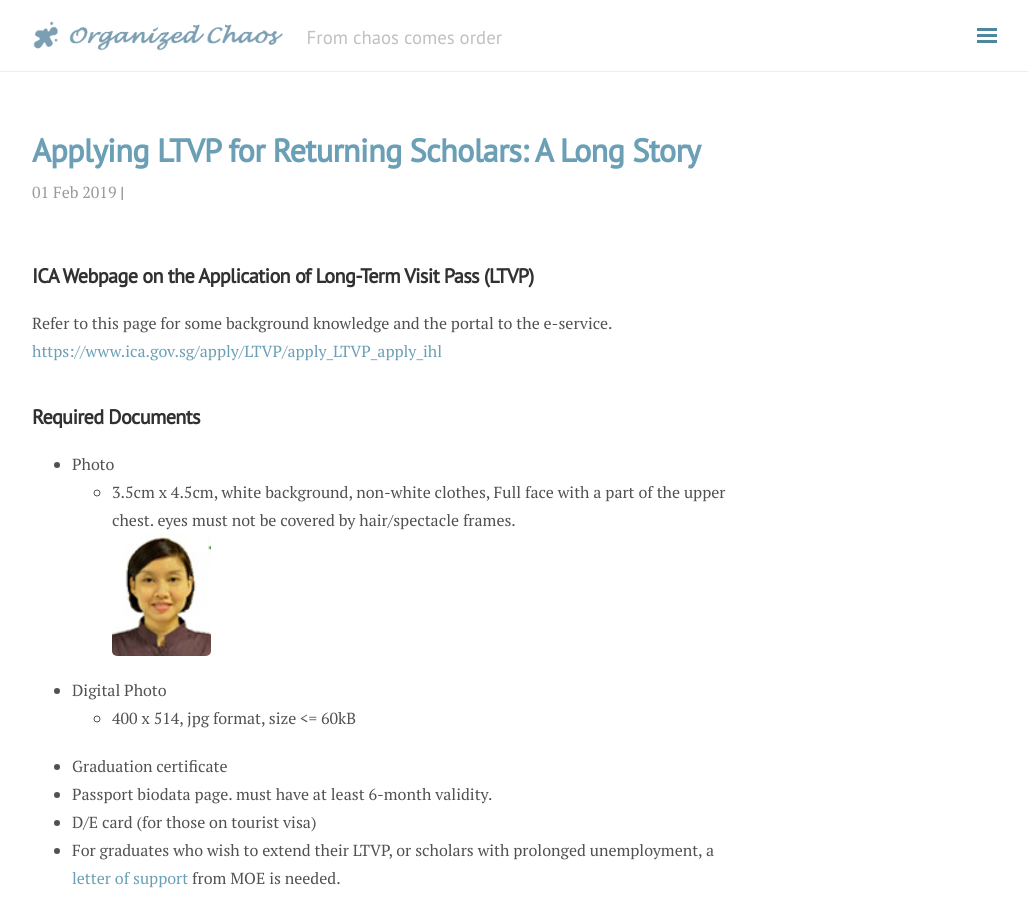
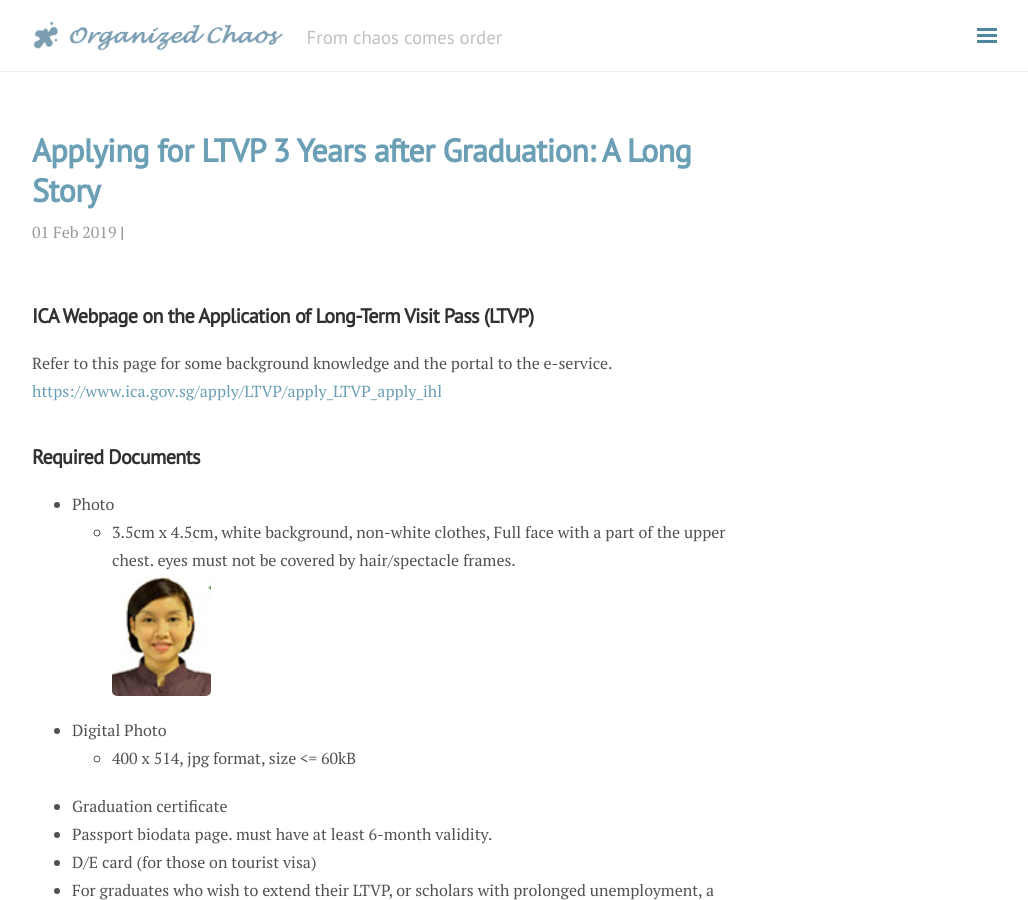
Before and after one commit to yliu9055/organizedchaos, a Jekyll site: the page built from _posts/2019-02-01-LTVP.markdown, in a window 1280 px wide and 900 px high. Shown: the whole window, without its empty margins (248-1276 px from the left). Built offline with Jekyll 4.4.1, drawn with Linux system fonts in a browser that asks for light colours; nearby versions of some CDN libraries; formulas are drawn with MathJax 3; comment, search, counter and statistics services are not loaded.

Commit message:
Update 2019-02-01-LTVP.markdown

```diff
--- a/_posts/2019-02-01-LTVP.markdown
+++ b/_posts/2019-02-01-LTVP.markdown
@@ -1,6 +1,6 @@
 ---
 layout: post
-title:  "Applying LTVP for Returning Scholars: A Long Story"
+title:  "Applying for LTVP 3 Years after Graduation: A Long Story"
 date: 2019-2-1
 category: expat
 ---
```
